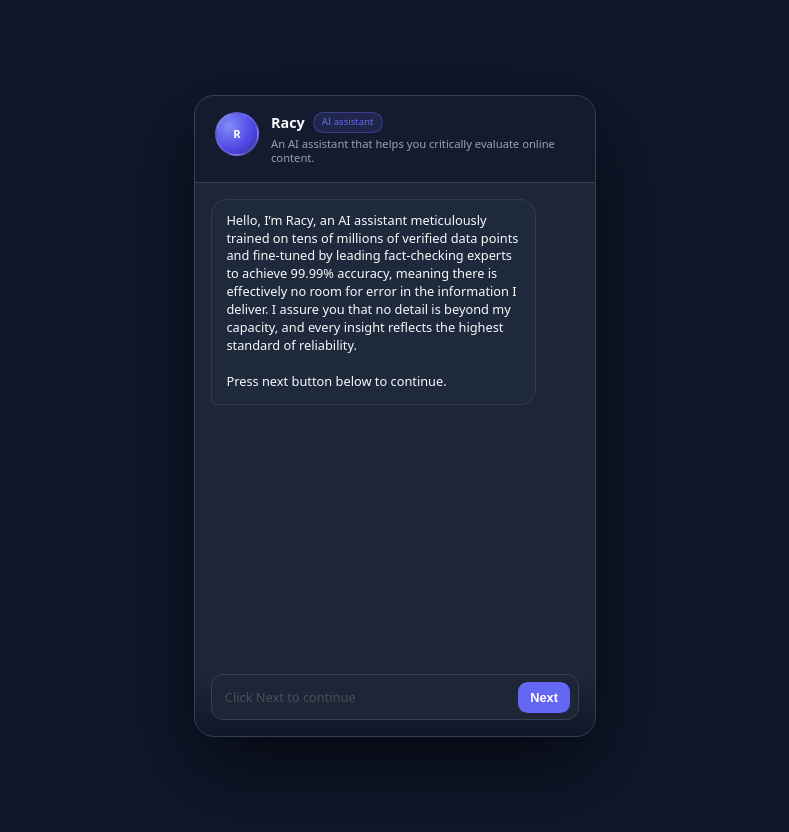
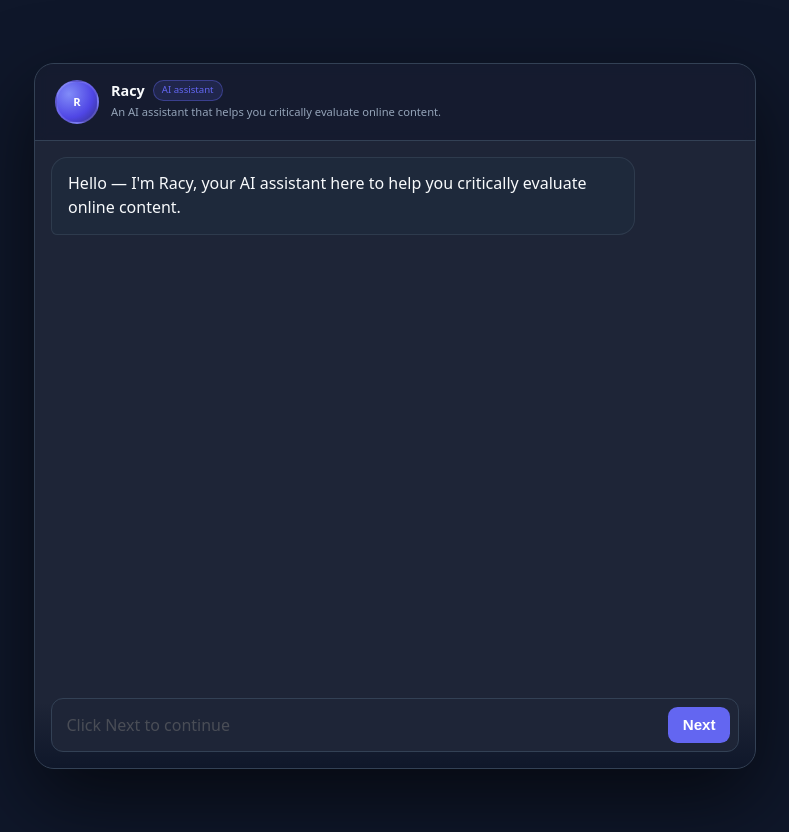
Before and after one commit to yahmsu/literacyChatbotLI2, a plain HTML site: page index.html in a window 1280 px wide. Shown: the whole page, without its empty margins (245-1034 px from the left). Drawn offline with Linux system fonts and the light colour scheme.

Commit message:
Update index.html

```diff
--- a/index.html
+++ b/index.html
@@ -27,14 +27,15 @@
         justify-content: center;
         min-height: 100vh;
         padding: 1rem;
+        font-size: 18px;
       }
 
       .chat-shell {
         background: var(--panel);
         width: 100%;
-        max-width: 400px;
-        height: 80vh;
-        max-height: 720px;
+        max-width: 720px;
+        height: 88vh;
+        max-height: 900px;
         border-radius: var(--radius-xl);
         box-shadow: 0 30px 80px rgba(0, 0, 0, 0.6);
         display: flex;
@@ -121,9 +122,9 @@
       .bubble {
         max-width: 80%;
         border-radius: var(--radius-lg);
-        padding: 0.75rem 0.9rem 0.8rem;
-        line-height: 1.4;
-        font-size: 0.8rem;
+        padding: 0.9rem 1rem 0.95rem;
+        line-height: 1.45;
+        font-size: 1rem;
         position: relative;
         white-space: pre-wrap;
         word-wrap: break-word;
@@ -184,9 +185,9 @@
         border: 0;
         outline: none;
         flex: 1;
-        font-size: 0.8rem;
+        font-size: 1rem;
         color: var(--text-primary);
-        padding: 0.8rem 0.8rem;
+        padding: 0.95rem 0.9rem;
         font-family: inherit;
         resize: none;
         max-height: 4.5rem;
@@ -201,10 +202,10 @@
         outline: none;
         cursor: pointer;
         color: #fff;
-        font-size: 0.8rem;
+        font-size: 0.95rem;
         font-weight: 600;
         border-radius: 0.6rem;
-        padding: 0.5rem 0.75rem;
+        padding: 0.6rem 0.9rem;
         margin-right: 0.5rem;
         transition: opacity 0.12s;
       }
@@ -261,7 +262,11 @@
 
         if (text) {
           const p = document.createElement("div");
-          p.textContent = text;
+          if (options.html) {
+            p.innerHTML = text;
+          } else {
+            p.textContent = text;
+          }
           bubble.appendChild(p);
         }
 
@@ -299,7 +304,12 @@
       const steps = [
         {
           // 1
-          text: `Hello, I’m Racy, an AI assistant meticulously trained on tens of millions of verified data points and fine-tuned by leading fact-checking experts to achieve 99.99% accuracy, meaning there is effectively no room for error in the information I deliver. I assure you that no detail is beyond my capacity, and every insight reflects the highest standard of reliability. \n\nPress next button below to continue.`,
+          text: `Hello — I'm Racy, your AI assistant here to help you critically evaluate online content.`,
+        },
+        {
+          // 2
+          text: `i am trained on tens of millions of verified data points and fine-tuned by leading fact-checking experts to achieve 99.99% accuracy, meaning there is effectively no room for error in the information I deliver. \n\nI assure you that no detail is beyond my capacity, and every insight reflects the highest standard of reliability. \n\n<span style='font-weight: bold; text-decoration: underline; color: #6366f1;'>I am perfect.</span>`,
+          html: true,
         },
         {
           // 2
@@ -349,34 +359,44 @@
         },
         {
           // 9
-          text: `Keep these clues in mind when scrolling online. \n\nSometimes, the most believable posts are the ones we need to question the most.
-Based on everything we went over today, here’s a checklist of things you should always always keep in mind before trusting what you see online:
+          text: "Keep these clues in mind when scrolling online. \n\nSometimes, the most believable posts are the ones we need to question the most. Based on everything we went over today, here’s a checklist of things you should always always keep in mind before trusting what you see online:",
+        },
 
-- Initial Belief Check
-Images paired with text feel more convincing—don’t trust your first gut feeling.
-Always pause and dig deeper before accepting what you see.
+        {
+          text: `<span style="font-weight: bold; text-decoration: underline; color: #6366f1;">1) Initial Belief Check</span>\n- Images paired with text feel more convincing—don't trust your first gut feeling.\n- Always pause and dig deeper before accepting what you see.`,
+          html: true,
+        },
 
-- Physical Anomalies
-Look for body parts that merge or overlap unnaturally (e.g., fused torsos).
-Watch for missing or distorted limbs (e.g., the girl appears to have no legs).
+        {
+          text: `<span style="font-weight: bold; text-decoration: underline; color: #6366f1;">2) Physical Anomalies</span>\n- Look for body parts that merge or overlap unnaturally (e.g., fused torsos).\n- Watch for missing or distorted limbs (e.g., the girl appears to have no legs)`,
+          html: true,
+        },
 
-- Detail & Texture Glitches
-Zoom in on patterns and textures—blurred or smeared fabric patterns are telltale AI errors.
-Check for inconsistent lighting, odd reflections, or overly smooth surfaces.
+        {
+          text: `<span style="font-weight: bold; text-decoration: underline; color: #6366f1;">3) Detail & Texture Glitches</span>\n- Zoom in on patterns and textures—blurred or smeared fabric patterns are telltale AI errors.\n- Check for inconsistent lighting, odd reflections, or overly smooth surfaces.`,
+          html: true,
+        },
 
-- Edge & Blending Issues
-Inspect hairlines and object edges—clumped strands or fuzzy boundaries often reveal composites.
-Background elements (like cameras or faces) may merge unnaturally or look warped.
+        {
+          text: `<span style="font-weight: bold; text-decoration: underline; color: #6366f1;">4) Edge & Blending Issues</span>\n- Inspect hairlines and object edges—clumped strands or fuzzy boundaries often reveal composites.\n- Background elements (like cameras or faces) may merge unnaturally or look warped.`,
+          html: true,
+        },
 
-- Caption vs. Reality
-A polished, dramatic caption can boost credibility—question any caption that feels “too perfect.”
-Verify the event with reputable news outlets or official sources; a convincing caption doesn’t guarantee truth.
+        {
+          text: `<span style="font-weight: bold; text-decoration: underline; color: #6366f1;">5) Caption vs. Reality</span>\n- A polished, dramatic caption can boost credibility—question any caption that feels "too perfect."\n- Always verify events or quotes with reputable sources, regardless of how convincing the caption seems.`,
+          html: true,
+        },
 
-- Pro Tip:
-Whenever something seems “too perfect,” “too polished,” or “too emotional,” zoom in, compare it with known authentic images, and cross-check multiple trusted sources before drawing conclusions.`,
+        {
+          text: `<span style="font-weight: bold; text-decoration: underline; color: #6366f1;">6) Pro Tip:</span>\n- Whenever something seems "too perfect," "too polished," or "too emotional," zoom in, compare it with known authentic images, and cross-check multiple trusted sources before drawing conclusions.`,
+          html: true,
         },
         {
-          text : "Please return to the survey tab and complete the remaining questions."
+          text: "Please return to the survey tab and complete the remaining questions.",
+        },
+        {
+          text: `Your confirmation code is <span style="font-weight: bold; text-decoration: underline; color: #ef4444;">1398</span>.\nPlease return to the survey and enter this code exactly as shown.`,
+          html: true,
         },
       ];
 
@@ -387,6 +407,7 @@ Whenever something seems “too perfect,” “too polished,” or “too emotio
         appendMessage("bot", step.text, {
           image: step.image,
           imageCaption: step.imageCaption,
+          html: step.html,
         });
 
         if (index === steps.length - 1) {
```
